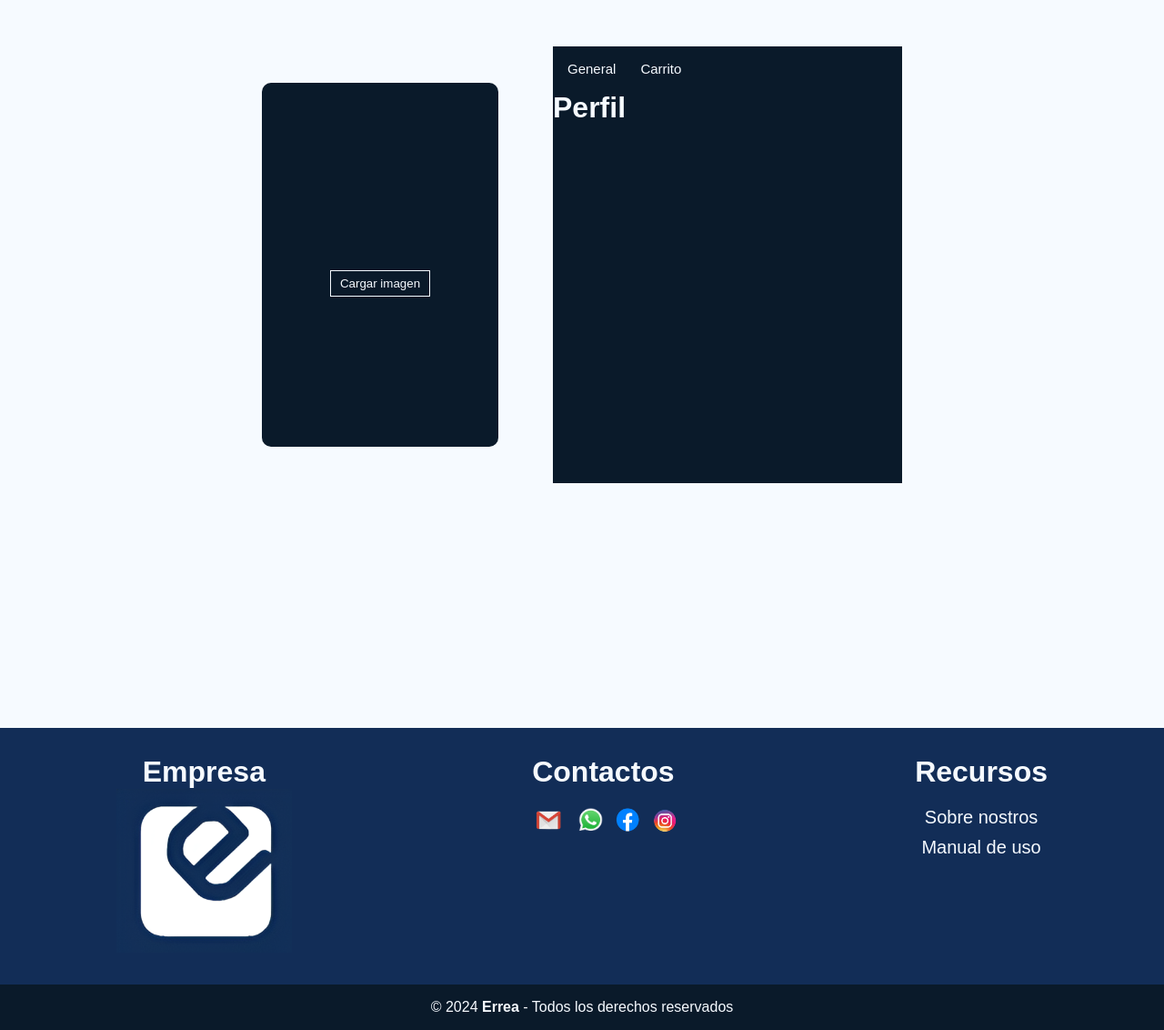
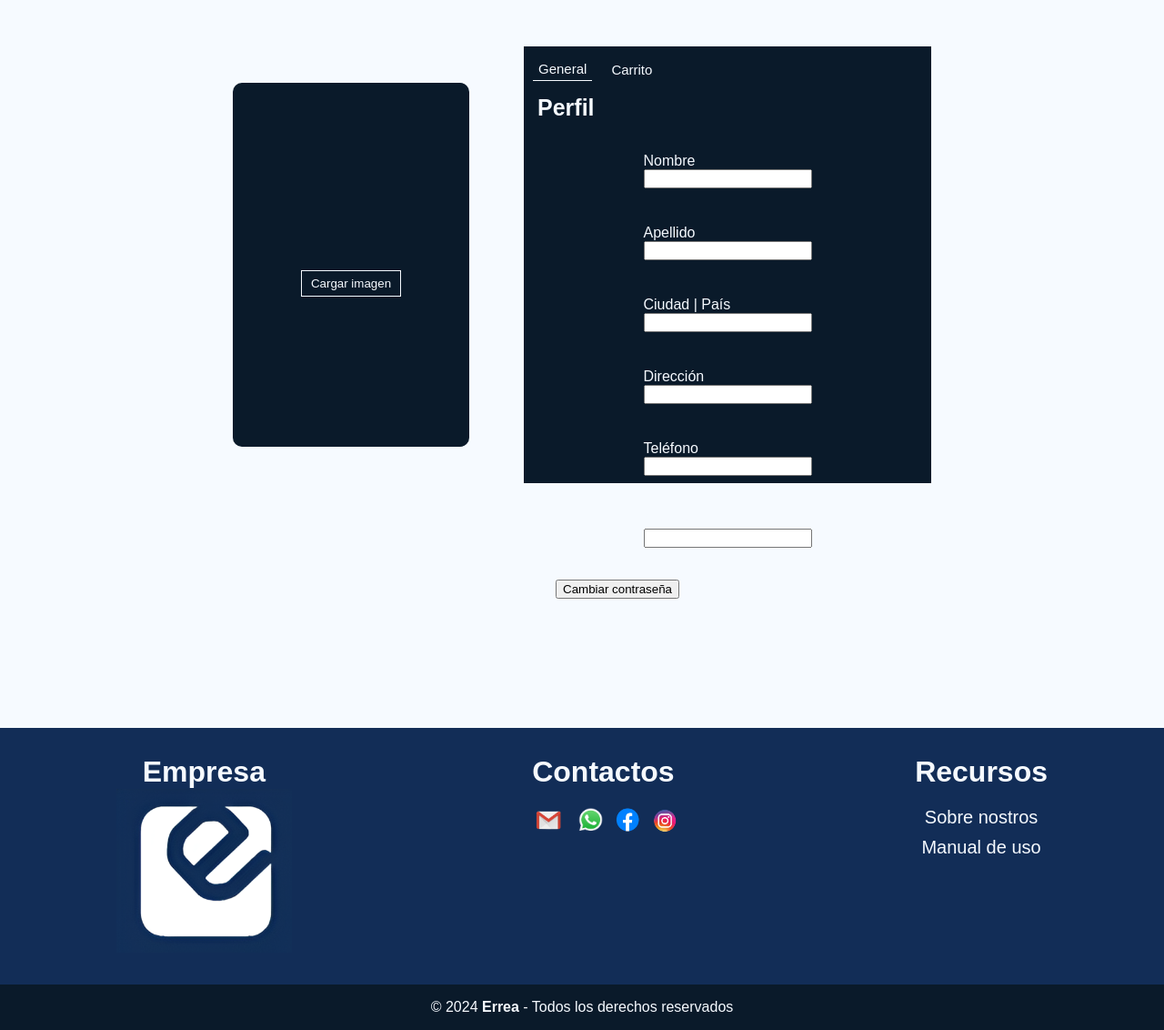
Before and after one commit to Johsua-123/URUCODE, a PHP site: page /settings.php in a window 1280 px wide. Shown: the part 126-1258 px from the top of the page at 91% size. Run offline with PHP 8.4, Linux system fonts and the light colour scheme; data that the repository does not hold is empty.

Commit message:
seccion del usuario agregada

```diff
--- a/assets/scripts/profile.js
+++ b/assets/scripts/profile.js
@@ -1,14 +1,26 @@
 
 document.addEventListener("DOMContentLoaded", () => {
 
-    const togglers = document.querySelectorAll(".content-section .tab-buttons");
-    const sections = document.querySelectorAll(".content-section .tab-section");
+    const sections = document.querySelectorAll(".content-section .tab-section .tab-body");
+    const togglers = document.querySelectorAll(".content-section .tab-buttons button");
     const button = document.querySelector("#image-upload div button");
     const status = document.querySelector("#image-upload div span");
     const upload = document.querySelector("#image-upload input");
     const form = document.querySelector("#image-upload");
+    const user = document.querySelector("#user");
 
+    togglers.forEach(toggler => {
 
+        toggler.addEventListener("click", () => {
+            const tab = document.getElementById(toggler.getAttribute("tab-name"));
+            if (!tab) return;
+            sections.forEach(section => !section.classList.contains("hidden") && section.classList.add("hidden"))
+            togglers.forEach(toggler => toggler.classList.contains("tab-active") && toggler.classList.remove("tab-active"));
+            tab.classList.remove("hidden");
+            toggler.classList.add("tab-active");
+        })
+
+    })
 
     button.addEventListener("click", () => {
         upload.click();
@@ -21,12 +33,18 @@ document.addEventListener("DOMContentLoaded", () => {
             credentials: "include",
             method: "POST",
             body: new FormData(form)
+        })
+
+    })
+
+    user.addEventListener("submit", async (event) => {
+        event.preventDefault();
+
+        const request = await fetch("api/users.php", {
+            credentials: "include",
+            method: "PUT",
+            body: new FormData(form)
         });
-
-        //const response = await request.json();
-
-        //status.classList.remove("hidden");
-        //status.textContent = response.text;
 
     })
 
--- a/assets/styles/setting.css
+++ b/assets/styles/setting.css
@@ -29,6 +29,7 @@
 
 .profile-items svg, .profile-items img {
     height: 100px;
+    cursor: pointer;
 }
 
 .profile-footer {
@@ -47,6 +48,7 @@
 }
 
 #image-upload div button {
+    cursor: pointer;
     padding: 6px 10px;
     color: var(--color-white);
     background-color: transparent;
@@ -54,7 +56,7 @@
 }
 
 .content-section {
-    width: 30vw;
+    width: 35vw;
     height: 60vh;
     display: flex;
     flex-direction: column;
@@ -70,15 +72,54 @@
 .tab-buttons button {
     border: none;
     font-size: 15px;
+    cursor: pointer;
+    padding-bottom: 4px;
     color: var(--color-white);
     background-color: transparent;
 }
 
+.tab-active {
+    border-bottom: 1px var(--color-white) solid !important;
+}
+
 .tab-section {
+    display: flex;
+    margin: 0 15px;
     color: var(--color-white);
 }
 
-@media screen and (max-width: 1024px) {
+.tab-section div h1 {
+    font-size: 25px;
+}
 
+.tab-section form {
+    gap: 40px;
+    display: flex;
+    margin: 0 15px;
+    flex-wrap: wrap;
+    margin: 35px 0;
+    justify-content: center;
+}
+
+.tab-section form div {
+    display: flex;
+    flex-direction: column;
+}
+
+.tab-section div div {
+    margin: 0 20px;
+}
+
+@media screen and (max-width: 480px) {
+
+    .settings {
+        margin: 6vh 0;
+        flex-direction: column;
+    }
+
+    .content-section {
+        width: 100%;
+        height: 600px;
+    }
 
 }
--- a/settings.php
+++ b/settings.php
@@ -42,14 +42,43 @@
                 </div>
                 <div class="content-section">
                     <div class="tab-buttons">
-                        <button type="button" tab-name="general">General</button>
+                        <button type="button" tab-name="general" class="tab-active">General</button>
                         <button type="button" tab-name="cart">Carrito</button>
                     </div>
                     <div class="tab-section">
-                        <div id="general">
+                        <div id="general" class="tab-body">
                             <h1>Perfil</h1>
+                            <form id="user" method="POST">
+                                <div>
+                                    <label for="username">Nombre</label>
+                                    <input id="username" name="username" type="text" value="<?php echo $_SESSION["username"] ?? "" ?>">
+                                </div>
+                                <div>
+                                    <label for="surname">Apellido</label>
+                                    <input id="surname" name="surname" type="text" value="<?php echo $_SESSION["surname"] ?? "" ?>">
+                                </div>
+                                <div>
+                                    <label for="location">Ciudad | País</label>
+                                    <input id="location" name="location" type="text" value="<?php echo $_SESSION["location"] ?? "" ?>">
+                                </div>
+                                <div>
+                                    <label for="address">Dirección</label>
+                                    <input type="text" value="<?php echo $_SESSION["address"] ?? "" ?>">
+                                </div>
+                                <div>
+                                    <label for="cellphone">Teléfono</label>
+                                    <input id="cellphone" name="cellphone" type="text" value="<?php echo $_SESSION["cellphone"] ?? "" ?>">
+                                </div>
+                                <div>
+                                    <label for="email">Correo</label>
+                                    <input id="email" name="email" type="text" value="<?php echo $_SESSION["email"] ?? "" ?>">
+                                </div>
+                            </form>
+                            <div>
+                                <button type="button">Cambiar contraseña</button>
+                            </div>
                         </div>
-                        <div class="hidden" id="cart">
+                        <div class="tab-body hidden" id="cart">
                             <h1>Carrito</h1>
                         </div>
                     </div>
```
